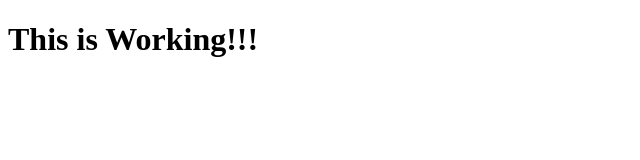
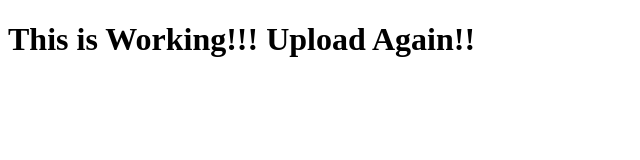
Before and after one commit to tedng/cs55cfinal, a plain HTML site: page public/index.html in a window 1280 px wide. Shown: the whole page, without its empty margins (0-640 px from the left). Drawn offline with Linux system fonts and the light colour scheme.

Commit message:
index.html

```diff
--- a/public/index.html
+++ b/public/index.html
@@ -6,6 +6,6 @@
     <title>A Test Page</title>
 </head>
 <body>
-    <h1>This is Working!!! </h1>
+    <h1>This is Working!!! Upload Again!!</h1>
 </body>
 </html>
```
